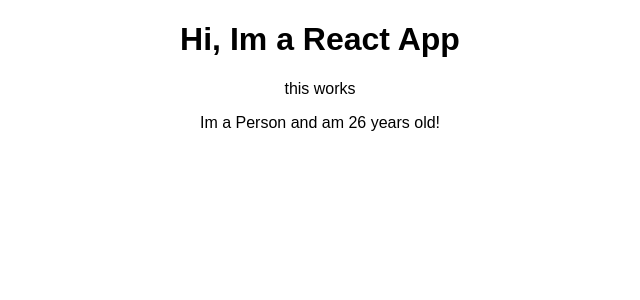
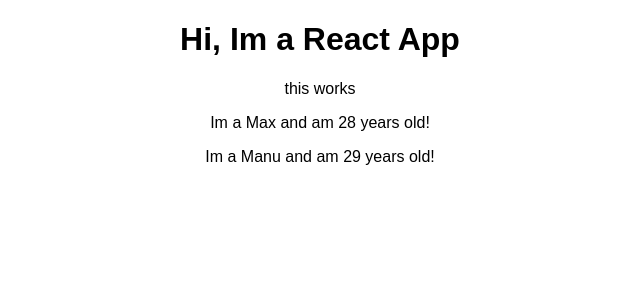
Before and after one commit to Q-Win/react-complete-guide, a React (Create React App) app: page / in a window 1280 px wide. Shown: the top 300 px of the page, without its empty margins (320-960 px from the left). Built offline with nearby package versions, Linux system fonts and the light colour scheme.

Commit message:
add props to Person component

```diff
--- a/src/App.js
+++ b/src/App.js
@@ -8,7 +8,8 @@
       <div className="App">
         <h1> Hi, Im a React App </h1>
         <p> this works </p>
-        <Person />
+        <Person name ="Max" age="28">My Hobbies: Racing</Person>
+        <Person name ="Manu" age="29"/>
       </div>
     );
     // return React.createElement('div', {className: 'App'},React.createElement('h1',null, 'Does this work?'))
--- a/src/Person/Person.js
+++ b/src/Person/Person.js
@@ -1,7 +1,7 @@
 import React from 'react';
 
-const person = () => {
-  return <p> Im a Person and am {Math.floor(Math.random() * 30)} years old!</p>
+const person = (props) => {
+  return <p> Im a {props.name} and am {props.age} years old!</p>
 }
 
 export default person;
```
